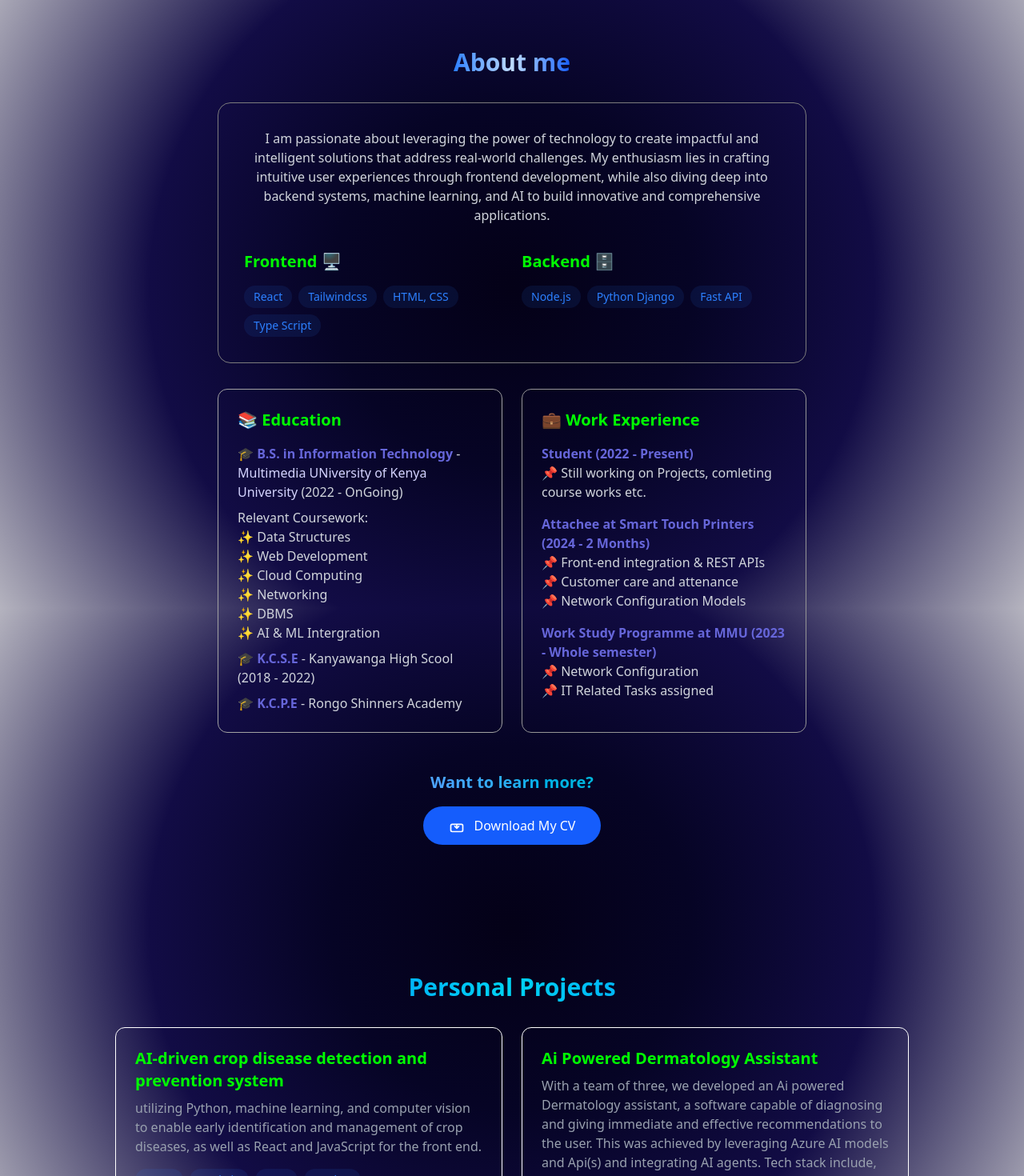
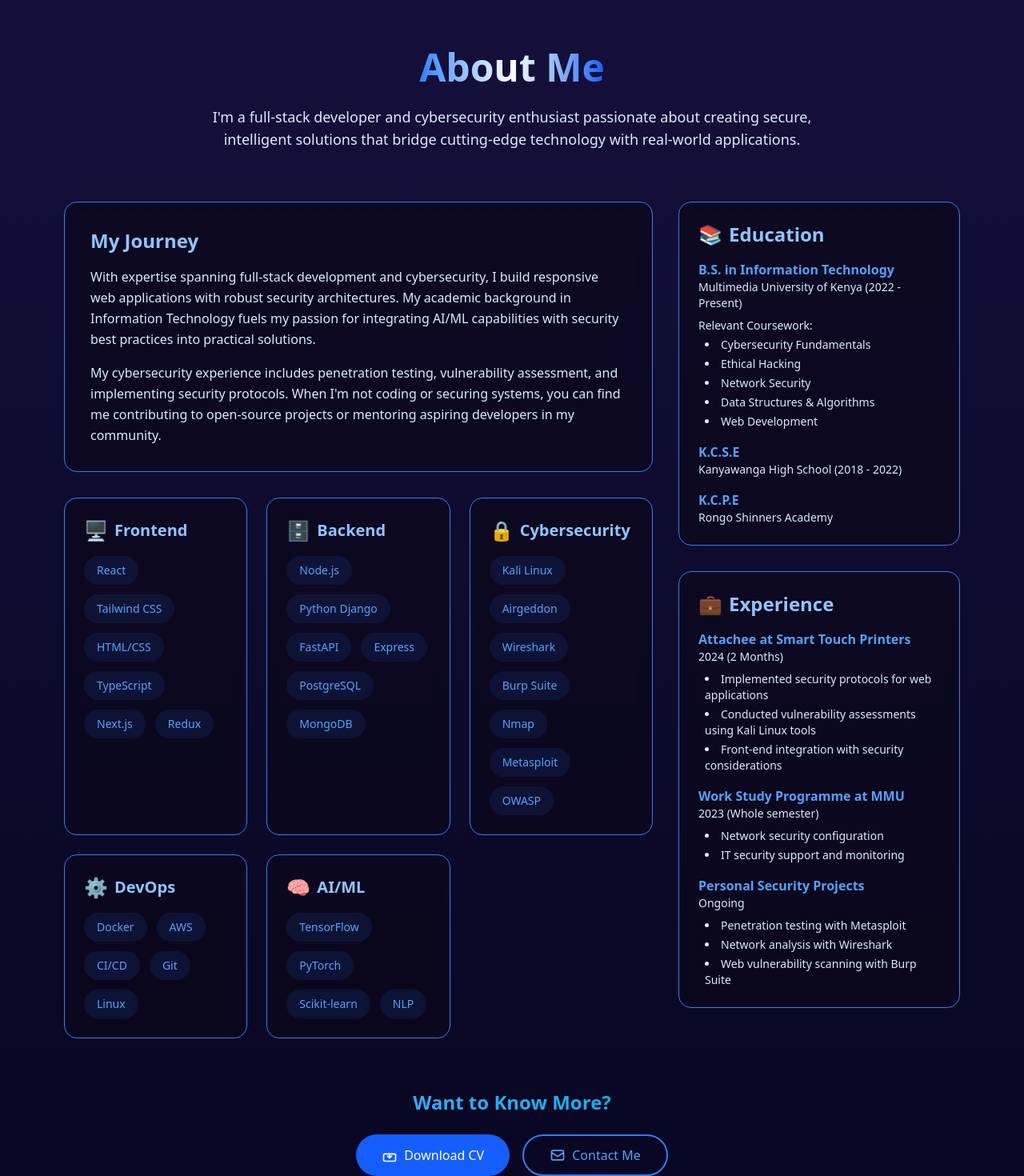
Before and after one commit to Sheldon-Billy/MyPortfolio, a React (Vite) app: page / in a window 1280 px wide. Shown: the part 840-2310 px from the top of the page at 80% size. Built offline with nearby package versions, Linux system fonts and the light colour scheme.

Commit message:
Updated General Ui

```diff
--- a/src/components/About.jsx
+++ b/src/components/About.jsx
@@ -3,53 +3,128 @@ import RevealOnSroll from "./RevealOnSroll";
 import CV from "../assets/CV.pdf";
 
 const About = () => {
-  const frontendSkills = ["React", "Tailwindcss", "HTML, CSS", "Type Script"];
-
-  const backendSkills = ["Node.js", "Python Django", "Fast API"];
+  const frontendSkills = ["React", "Tailwind CSS", "HTML/CSS", "TypeScript", "Next.js", "Redux"];
+  const backendSkills = ["Node.js", "Python Django", "FastAPI", "Express", "PostgreSQL", "MongoDB"];
+  const devOpsSkills = ["Docker", "AWS", "CI/CD", "Git", "Linux"];
+  const aiMlSkills = ["TensorFlow", "PyTorch", "Scikit-learn", "NLP"];
+  const cyberSecuritySkills = ["Kali Linux", "Airgeddon", "Wireshark", "Burp Suite", "Nmap", "Metasploit", "OWASP"];
 
   return (
-    <section
-      id="about"
-      className="min-h-screen flex items-center justify-center py-20" // Added py-20 for consistent spacing
-    >
+    <section id="about" className="min-h-screen flex items-center justify-center py-20 bg-gradient-to-b from-[#15103a] to-[#080621]">
       <RevealOnSroll>
-        <div className="max-w-3xl mx-auto px-4 flex flex-col items-center justify-center">
-          <h2 className="text-3xl font-bold mb-8 bg-gradient-to-r from-blue-500 via-blue-200 to to-blue-600 w-fit text-transparent bg-clip-text text-center">
-            About me
+        <div className="max-w-6xl mx-auto px-4">
+          {/* Hero Section */}
+          <div className="text-center mb-16 justify-center items-center flex-col flex">
+            <h2 className="text-4xl md:text-5xl font-bold mb-6 bg-gradient-to-r from-blue-500 via-white to-blue-600 text-transparent bg-clip-text w-fit   ">
+              About Me
             </h2>
+            <p className="text-blue-100 text-lg max-w-3xl mx-auto">
+              I'm a full-stack developer and cybersecurity enthusiast passionate about creating secure,
+              intelligent solutions that bridge cutting-edge technology with real-world applications.
+            </p>
+          </div>
 
-          <div className="rounded-2xl p-8  border-[#7c7c7c] border-1 hover:-translate-y-1 transition-all">
-            <p className="text-gray-300 mb-8 text-center">
-              I am passionate about leveraging the power of technology to create
-              impactful and intelligent solutions that address real-world
-              challenges. My enthusiasm lies in crafting intuitive user
-              experiences through frontend development, while also diving deep
-              into backend systems, machine learning, and AI to build innovative
-              and comprehensive applications.
+          {/* Main Content */}
+          <div className="grid grid-cols-1 lg:grid-cols-3 gap-8">
+            {/* Left Column */}
+            <div className="lg:col-span-2 space-y-8">
+              {/* Introduction Card */}
+              <div className="bg-[#0a081a]/70 backdrop-blur-sm border border-blue-500 rounded-2xl p-8 hover:shadow-[0_0_30px_rgba(59,130,246,0.2)] transition-all duration-300">
+                <h3 className="text-2xl font-bold mb-4 text-blue-300">My Journey</h3>
+                <p className="text-blue-100 leading-relaxed">
+                  With expertise spanning full-stack development and cybersecurity, I build responsive
+                  web applications with robust security architectures. My academic background in
+                  Information Technology fuels my passion for integrating AI/ML capabilities with
+                  security best practices into practical solutions.
                 </p>
-            {/* frontend skills */}
-            <div className="grid grid-cols-1 md:grid-cols-2 gap-6">
-              <div className="rounded-xl hover:-translate-y-1 transition-all">
-                <h3 className="text-xl font-bold mb-4">Frontend 🖥️</h3>
-                <div className="flex flex-wrap gap-2">
-                  {frontendSkills.map((tech, key) => (
+                <p className="text-blue-100 mt-4 leading-relaxed">
+                  My cybersecurity experience includes penetration testing, vulnerability assessment,
+                  and implementing security protocols. When I'm not coding or securing systems, you
+                  can find me contributing to open-source projects or mentoring aspiring developers
+                  in my community.
+                </p>
+              </div>
+
+              {/* Skills Grid - Now 3 columns */}
+              <div className="grid grid-cols-1 md:grid-cols-2 lg:grid-cols-3 gap-6">
+                {/* Frontend */}
+                <div className="bg-[#0a081a]/70 backdrop-blur-sm border border-blue-500 rounded-2xl p-6 hover:shadow-[0_0_20px_rgba(59,130,246,0.2)] transition-all duration-300">
+                  <h3 className="text-xl font-bold mb-4 text-blue-300 flex items-center gap-2">
+                    <span className="text-2xl">🖥️</span> Frontend
+                  </h3>
+                  <div className="flex flex-wrap gap-3">
+                    {frontendSkills.map((tech, index) => (
                       <span
-                      key={key}
-                      className="bg-blue-500/10 text-blue-500 py-1 px-3 rounded-full text-sm hover:bg-blue-500/20 hover:shadow-[0_2px_8px_rgba(59,130,2246,0.2)] transition"
+                        key={index}
+                        className="bg-blue-500/10 text-blue-400 py-2 px-4 rounded-full text-sm hover:bg-blue-500/20 hover:shadow-[0_0_10px_rgba(59,130,246,0.3)] transition-all"
                       >
                         {tech}
                       </span>
                     ))}
                   </div>
                 </div>
-              {/* backend skills */}
-              <div className="rounded-xl hover:-translate-y-1 transition-all">
-                <h3 className="text-xl font-bold mb-4">Backend 🗄️ </h3>
-                <div className="flex flex-wrap gap-2">
-                  {backendSkills.map((tech, key) => (
+
+                {/* Backend */}
+                <div className="bg-[#0a081a]/70 backdrop-blur-sm border border-blue-500 rounded-2xl p-6 hover:shadow-[0_0_20px_rgba(59,130,246,0.2)] transition-all duration-300">
+                  <h3 className="text-xl font-bold mb-4 text-blue-300 flex items-center gap-2">
+                    <span className="text-2xl">🗄️</span> Backend
+                  </h3>
+                  <div className="flex flex-wrap gap-3">
+                    {backendSkills.map((tech, index) => (
                       <span
-                      key={key}
-                      className="bg-blue-500/10 text-blue-500 py-1 px-3 rounded-full text-sm hover:bg-blue-500/20 hover:shadow-[0_2px_8px_rgba(59,130,2246,0.2)] transition"
+                        key={index}
+                        className="bg-blue-500/10 text-blue-400 py-2 px-4 rounded-full text-sm hover:bg-blue-500/20 hover:shadow-[0_0_10px_rgba(59,130,246,0.3)] transition-all"
+                      >
+                        {tech}
+                      </span>
+                    ))}
+                  </div>
+                </div>
+
+                {/* Cybersecurity - New Section */}
+                <div className="bg-[#0a081a]/70 backdrop-blur-sm border border-blue-500 rounded-2xl p-6 hover:shadow-[0_0_20px_rgba(59,130,246,0.2)] transition-all duration-300">
+                  <h3 className="text-xl font-bold mb-4 text-blue-300 flex items-center gap-2">
+                    <span className="text-2xl">🔒</span> Cybersecurity
+                  </h3>
+                  <div className="flex flex-wrap gap-3">
+                    {cyberSecuritySkills.map((tech, index) => (
+                      <span
+                        key={index}
+                        className="bg-blue-500/10 text-blue-400 py-2 px-4 rounded-full text-sm hover:bg-blue-500/20 hover:shadow-[0_0_10px_rgba(59,130,246,0.3)] transition-all"
+                      >
+                        {tech}
+                      </span>
+                    ))}
+                  </div>
+                </div>
+
+                {/* DevOps */}
+                <div className="bg-[#0a081a]/70 backdrop-blur-sm border border-blue-500 rounded-2xl p-6 hover:shadow-[0_0_20px_rgba(59,130,246,0.2)] transition-all duration-300">
+                  <h3 className="text-xl font-bold mb-4 text-blue-300 flex items-center gap-2">
+                    <span className="text-2xl">⚙️</span> DevOps
+                  </h3>
+                  <div className="flex flex-wrap gap-3">
+                    {devOpsSkills.map((tech, index) => (
+                      <span
+                        key={index}
+                        className="bg-blue-500/10 text-blue-400 py-2 px-4 rounded-full text-sm hover:bg-blue-500/20 hover:shadow-[0_0_10px_rgba(59,130,246,0.3)] transition-all"
+                      >
+                        {tech}
+                      </span>
+                    ))}
+                  </div>
+                </div>
+
+                {/* AI/ML */}
+                <div className="bg-[#0a081a]/70 backdrop-blur-sm border border-blue-500 rounded-2xl p-6 hover:shadow-[0_0_20px_rgba(59,130,246,0.2)] transition-all duration-300">
+                  <h3 className="text-xl font-bold mb-4 text-blue-300 flex items-center gap-2">
+                    <span className="text-2xl">🧠</span> AI/ML
+                  </h3>
+                  <div className="flex flex-wrap gap-3">
+                    {aiMlSkills.map((tech, index) => (
+                      <span
+                        key={index}
+                        className="bg-blue-500/10 text-blue-400 py-2 px-4 rounded-full text-sm hover:bg-blue-500/20 hover:shadow-[0_0_10px_rgba(59,130,246,0.3)] transition-all"
                       >
                         {tech}
                       </span>
@@ -59,104 +134,123 @@ const About = () => {
               </div>
             </div>
 
-          <div className="grid grid-cols-1 md:grid-cols-2 gap-6 mt-8">
-            <div className="p-6 rounded-xl border-[#a2a2a2] border hover:-translate-y-1 transition-all">
-              <h3 className="text-xl font-bold mb-4 "> 📚 Education </h3>
-              <ul className=" text-gray-300 space-y-2">
+            {/* Right Column */}
+            <div className="space-y-8">
+              {/* Education */}
+              <div className="bg-[#0a081a]/70 backdrop-blur-sm border border-blue-500 rounded-2xl p-6 hover:shadow-[0_0_20px_rgba(59,130,246,0.2)] transition-all duration-300">
+                <h3 className="text-2xl font-bold mb-4 text-blue-300 flex items-center gap-2">
+                  <span className="text-2xl">📚</span> Education
+                </h3>
+                <ul className="space-y-4 text-blue-100">
                   <li>
-                  <strong className="text-[#6666d9]">
-                    {" "}
-                    🎓 B.S. in Information Technology{" "}
-                  </strong>{" "}
-                  -
-                  <span className="text-[#d5d5ff]">
-                    {" "}
-                    Multimedia UNiversity of Kenya University
-                  </span>{" "}
-                  (2022 - OnGoing)
+                    <div className="font-semibold text-blue-400">B.S. in Information Technology</div>
+                    <div className="text-sm">Multimedia University of Kenya (2022 - Present)</div>
+                    <div className="mt-2 text-sm">
+                      <span className="font-medium">Relevant Coursework:</span>
+                      <ul className="list-disc list-inside space-y-1 mt-1 pl-2">
+                        <li>Cybersecurity Fundamentals</li>
+                        <li>Ethical Hacking</li>
+                        <li>Network Security</li>
+                        <li>Data Structures & Algorithms</li>
+                        <li>Web Development</li>
+                      </ul>
+                    </div>
                   </li>
                   <li>
-                  Relevant Coursework: <br /> ✨ Data Structures <br /> ✨ Web
-                  Development <br /> ✨ Cloud Computing <br /> ✨ Networking{" "}
-                  <br /> ✨ DBMS <br /> ✨ AI & ML Intergration
+                    <div className="font-semibold text-blue-400">K.C.S.E</div>
+                    <div className="text-sm">Kanyawanga High School (2018 - 2022)</div>
                   </li>
                   <li>
-                  <strong className="text-[#6666d9]"> 🎓 K.C.S.E</strong> -
-                  Kanyawanga High Scool (2018 - 2022)
-                </li>
-                <li>
-                  <strong className="text-[#6666d9]"> 🎓 K.C.P.E</strong> -
-                  Rongo Shinners Academy{" "}
+                    <div className="font-semibold text-blue-400">K.C.P.E</div>
+                    <div className="text-sm">Rongo Shinners Academy</div>
                   </li>
                 </ul>
               </div>
-            <div className="p-6 rounded-xl border-[#959595] border hover:-translate-y-1 transition-all">
-              <h3 className="text-xl font-bold mb-4"> 💼 Work Experience </h3>
-              <div className="space-y-4 text-gray-300">
+
+              {/* Experience - Updated with Security Focus */}
+              <div className="bg-[#0a081a]/70 backdrop-blur-sm border border-blue-500 rounded-2xl p-6 hover:shadow-[0_0_20px_rgba(59,130,246,0.2)] transition-all duration-300">
+                <h3 className="text-2xl font-bold mb-4 text-blue-300 flex items-center gap-2">
+                  <span className="text-2xl">💼</span> Experience
+                </h3>
+                <div className="space-y-4 text-blue-100">
                   <div>
-                  <h4 className="font-semibold text-[#6666d9]">
-                    {" "}
-                    Student (2022 - Present){" "}
-                  </h4>
-                  <p>
-                    📌 Still working on Projects, comleting course works etc.
-                  </p>
+                    <div className="font-semibold text-blue-400">Attachee at Smart Touch Printers</div>
+                    <div className="text-sm">2024 (2 Months)</div>
+                    <ul className="list-disc list-inside space-y-1 mt-2 pl-2 text-sm">
+                      <li>Implemented security protocols for web applications</li>
+                      <li>Conducted vulnerability assessments using Kali Linux tools</li>
+                      <li>Front-end integration with security considerations</li>
+                    </ul>
                   </div>
-
                   <div>
-                  <h4 className="font-semibold text-[#6666d9]">
-                    {" "}
-                    Attachee at Smart Touch Printers (2024 - 2 Months){" "}
-                  </h4>
-                  <p>
-                    📌 Front-end integration & REST APIs <br /> 📌 Customer care
-                    and attenance <br /> 📌 Network Configuration Models <br />{" "}
-                  </p>
+                    <div className="font-semibold text-blue-400">Work Study Programme at MMU</div>
+                    <div className="text-sm">2023 (Whole semester)</div>
+                    <ul className="list-disc list-inside space-y-1 mt-2 pl-2 text-sm">
+                      <li>Network security configuration</li>
+                      <li>IT security support and monitoring</li>
+                    </ul>
                   </div>
-
                   <div>
-                  <h4 className="font-semibold text-[#6666d9]">
-                    {" "}
-                    Work Study Programme at MMU (2023 - Whole semester){" "}
-                  </h4>
-                  <p>
-                    📌 Network Configuration <br /> 📌 IT Related Tasks assigned
-                  </p>
+                    <div className="font-semibold text-blue-400">Personal Security Projects</div>
+                    <div className="text-sm">Ongoing</div>
+                    <ul className="list-disc list-inside space-y-1 mt-2 pl-2 text-sm">
+                      <li>Penetration testing with Metasploit</li>
+                      <li>Network analysis with Wireshark</li>
+                      <li>Web vulnerability scanning with Burp Suite</li>
+                    </ul>
+                  </div>
                 </div>
               </div>
             </div>
           </div>
 
-          {/* Download CV Section - Added at the bottom */}
-          <div className="mt-12 text-center">
-            <h3 className="text-xl font-bold mb-4 bg-gradient-to-r from-blue-400 to-cyan-500 bg-clip-text text-transparent">
-              Want to learn more?
+          {/* Call to Action */}
+          <div className="mt-16 text-center">
+            <h3 className="text-2xl font-bold mb-6 bg-gradient-to-r from-blue-400 to-cyan-500 bg-clip-text text-transparent">
+              Want to Know More?
             </h3>
+            <div className="flex flex-wrap justify-center gap-4">
               <a
                 href={CV}
-              download="Sheldon_Billy_CV.pdf" // This will suggest the download filename
-              className="inline-flex items-center bg-blue-600 text-white py-3 px-8 rounded-full font-medium transition-all duration-300
-                         hover:-translate-y-1 hover:shadow-[0_0_20px_rgba(59,130,246,0.6)] hover:bg-blue-700
-                         focus:outline-none focus:ring-2 focus:ring-blue-500 focus:ring-opacity-75"
+                download="Sheldon_Billy_CV.pdf"
+                className="inline-flex items-center bg-blue-600 hover:bg-blue-700 text-white py-3 px-8 rounded-full font-medium transition-all duration-300 hover:-translate-y-1 hover:shadow-[0_0_25px_rgba(59,130,246,0.6)]"
               >
                 <svg
-                className="w-5 h-5 mr-3"
+                  className="w-5 h-5 mr-2"
                   fill="none"
                   stroke="currentColor"
                   viewBox="0 0 24 24"
-                xmlns="http://www.w3.org/2000/svg"
                 >
                   <path
                     strokeLinecap="round"
                     strokeLinejoin="round"
                     strokeWidth="2"
                     d="M12 10v6m0 0l-3-3m3 3l3-3m2 8H5a2 2 0 01-2-2v-7a2 2 0 012-2h14a2 2 0 012 2v7a2 2 0 01-2 2z"
-                ></path>
+                  />
                 </svg>
-              Download My CV
+                Download CV
+              </a>
+              <a
+                href="#contact"
+                className="inline-flex items-center border-2 border-blue-500 text-blue-400 hover:text-white hover:bg-blue-500/10 py-3 px-8 rounded-full font-medium transition-all duration-300 hover:-translate-y-1 hover:shadow-[0_0_20px_rgba(59,130,246,0.3)]"
+              >
+                <svg
+                  className="w-5 h-5 mr-2"
+                  fill="none"
+                  stroke="currentColor"
+                  viewBox="0 0 24 24"
+                >
+                  <path
+                    strokeLinecap="round"
+                    strokeLinejoin="round"
+                    strokeWidth="2"
+                    d="M3 8l7.89 5.26a2 2 0 002.22 0L21 8M5 19h14a2 2 0 002-2V7a2 2 0 00-2-2H5a2 2 0 00-2 2v10a2 2 0 002 2z"
+                  />
+                </svg>
+                Contact Me
               </a>
             </div>
-          {/* End of Download CV Section */}
+          </div>
         </div>
       </RevealOnSroll>
     </section>
```
Lines whose indentation alone changed are shown as unchanged.
